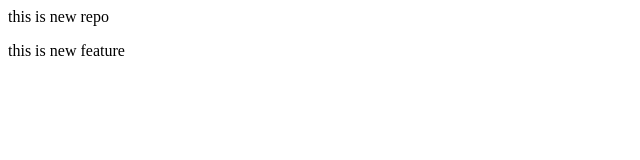
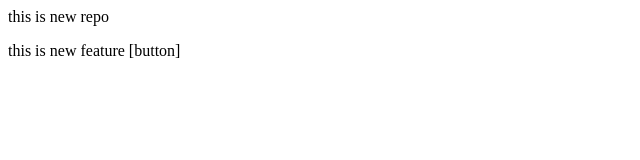
Before and after one commit to 10rath2022/localrepo, a plain HTML site: page index.html in a window 1280 px wide. Shown: the full height of the page, 0-640 px from the left. Drawn offline with Linux system fonts and the light colour scheme.

Commit message:
button added

```diff
--- a/index.html
+++ b/index.html
@@ -1,2 +1,2 @@
 <p>this is new repo<p>
-    <p>this is new feature<p></p>
+    <p>this is new feature [button]<p></p>
```
